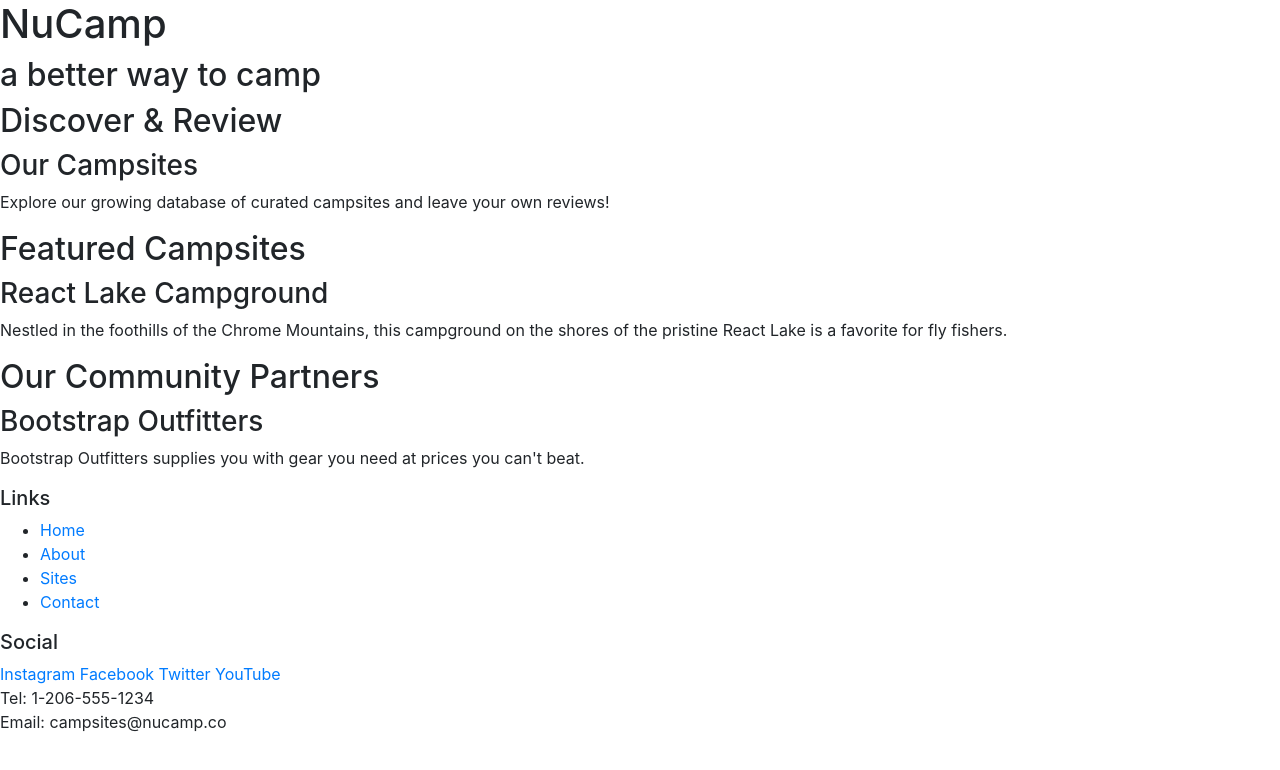
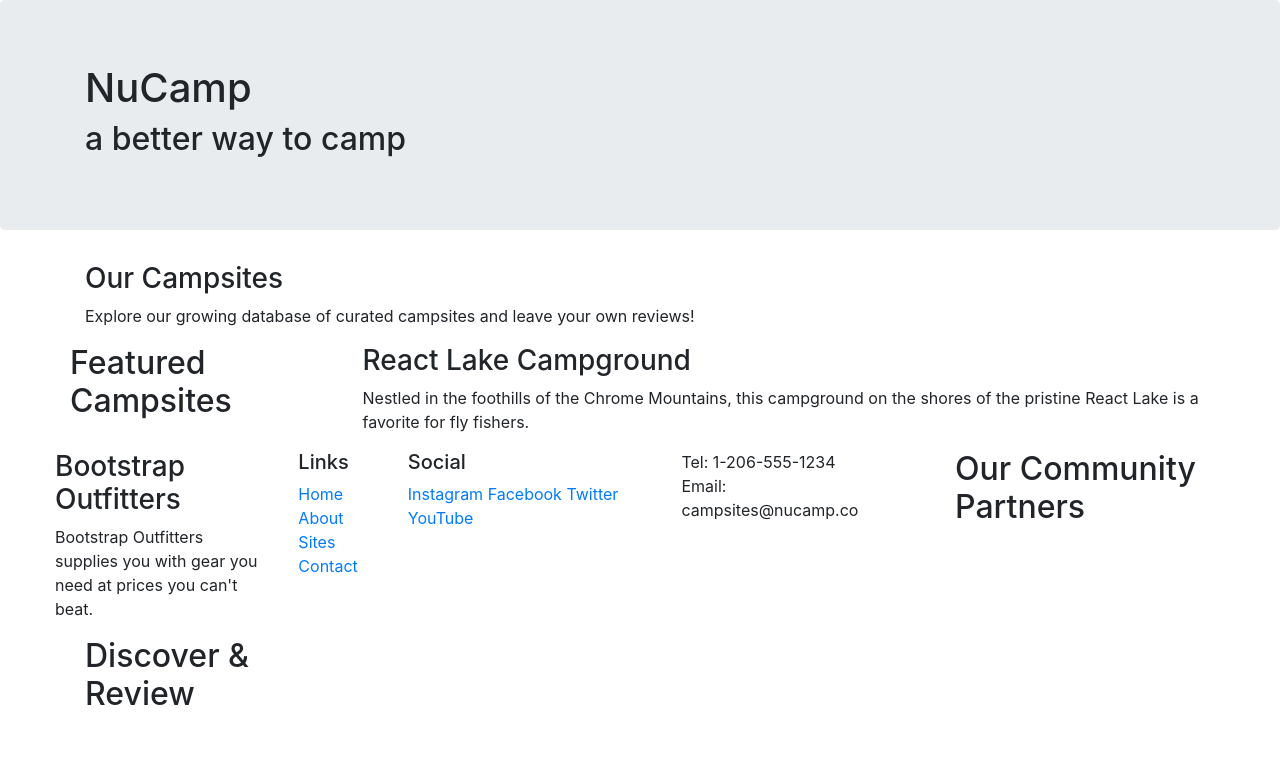
Before and after one commit to noskadon/bootstrap_practice, a website: page index.html in a window 1280 px wide. Drawn offline with nearby package versions, Linux system fonts and the light colour scheme.

Commit message:
bootstrap added

```diff
--- a/index.html
+++ b/index.html
@@ -11,57 +11,83 @@
         <title>NuCamp: A Better Way To Camp</title>
     </head>
     <body>
-        <header>
-            <div>
+        <header class="jumbotron">
+            <div class="container">
+                <div class="row">
+                    <div class="col">
                         <h1>NuCamp</h1>
                         <h2>a better way to camp</h2>
                     </div>
+                </div>
+            </div>
         </header>
 
-        <div>
+
+        <div class="container">
+            <div class="row">
+                <div class="col-sm-4 order-sm-last col-md-3">
                     <h2>Discover & Review</h2>
+                </div>
+                <div class="col">
                     <h3>Our Campsites</h3>
                     <p>Explore our growing database of curated campsites and leave your own reviews!</p>
                 </div>
 
-        <div>
+                <div class="row">
+                    <div class="col-sm-4 col-md-3">
                         <h2>Featured Campsites</h2>
+                    </div>
+                    <div class="col">
                         <h3>React Lake Campground</h3>
                         <p>Nestled in the foothills of the Chrome Mountains, this campground on the shores of the pristine React Lake is a favorite for fly fishers.</p>
                     </div>
 
-        <div>
+                    <div class="row">
+                        <div class="col-sm-4 order-sm-last col-md-3">
                             <h2>Our Community Partners</h2>
+                        </div>
+                        <div class="col">
                             <h3>Bootstrap Outfitters</h3>
                             <p>Bootstrap Outfitters supplies you with gear you need at prices you can't beat.</p>
                         </div>
 
                         <footer>
-            <div>
+                            <div class="container">
+                                <div class="row">
+                                    <div class="col-4 col-sm-2 offset=1">
                                         <h5>Links</h5>
-                <ul>
-                    <li><a href="#">Home</a></li>
-                    <li><a href="#">About</a></li>
-                    <li><a href="#">Sites</a></li>
-                    <li><a href="#">Contact</a></li>
+                                        <ul class="list-unstyled">
+                                            <li>
+                                                <a href="#">Home</a>
+                                            </li>
+                                            <li>
+                                                <a href="#">About</a>
+                                            </li>
+                                            <li>
+                                                <a href="#">Sites</a>
+                                            </li>
+                                            <li>
+                                                <a href="#">Contact</a>
+                                            </li>
                                         </ul>
                                     </div>
-            <div>
+                                    <div class="col-6 col-sm-5">
                                         <h5>Social</h5>
                                         <a href="http://instagram.com/">Instagram</a>
                                         <a href="http://facebook.com/">Facebook</a>
                                         <a href="http://twitter.com/">Twitter</a>
                                         <a href="http://youtube.com/">YouTube</a>
                                     </div>
-            <div>
+                                    <div class="col-sm-4">
                                         Tel: 1-206-555-1234<br/>
                                         Email: campsites@nucamp.co
+                                    </div>
+                                </div>
                             </div>
                         </footer>
                         <!-- jQuery must come first, then Popper.js, then the Bootstrap JavaScript plugins.-->
                         <script src="node_modules/jquery/dist/jquery.slim.min.js"></script>
                         <script src="node_modules/popper.js/dist/umd/popper.min.js"></script>
                         <script src="node_modules/bootstrap/dist/js/bootstrap.min.js"></script>
-
                     </body>
                 </html>
```
Lines whose indentation alone changed are shown as unchanged.
